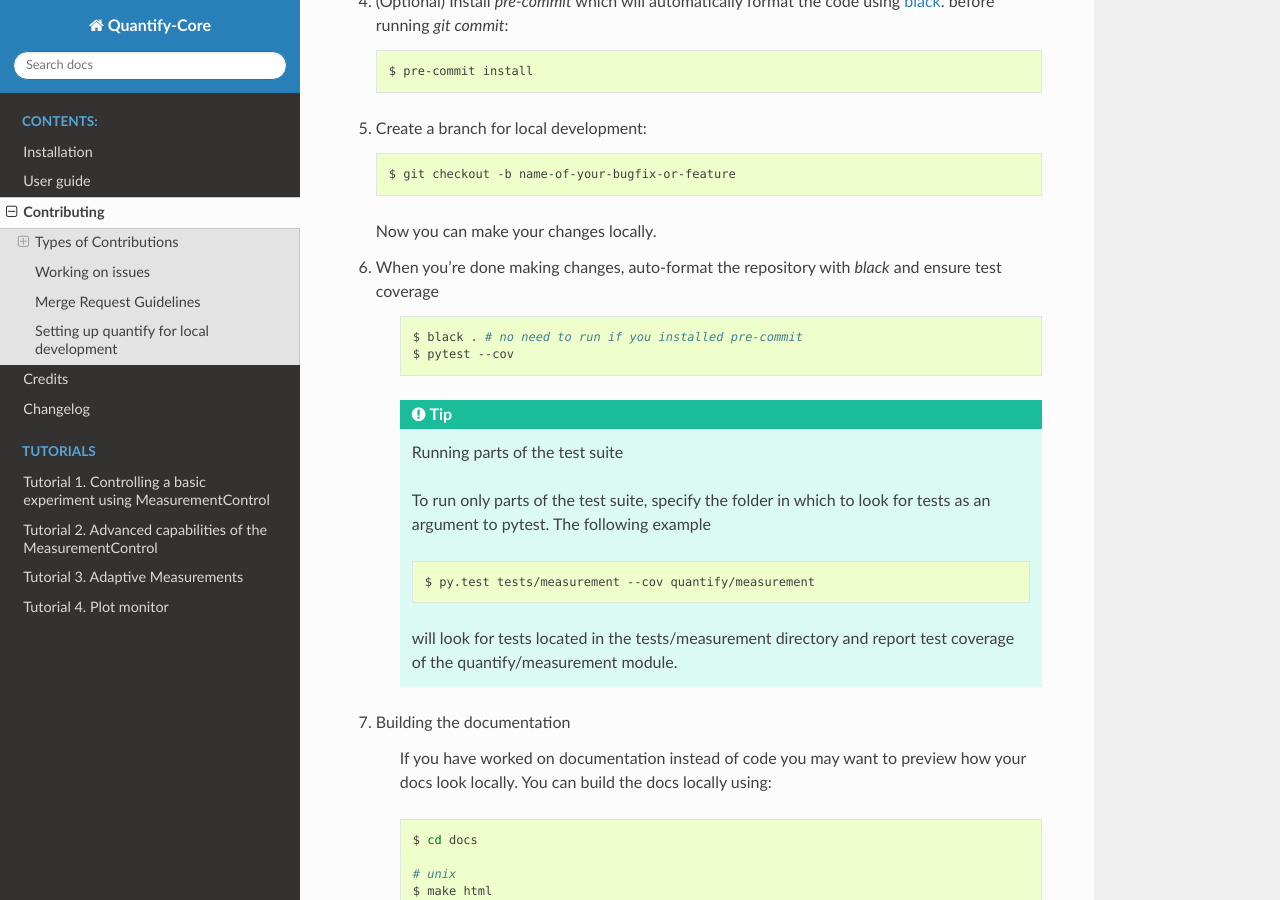
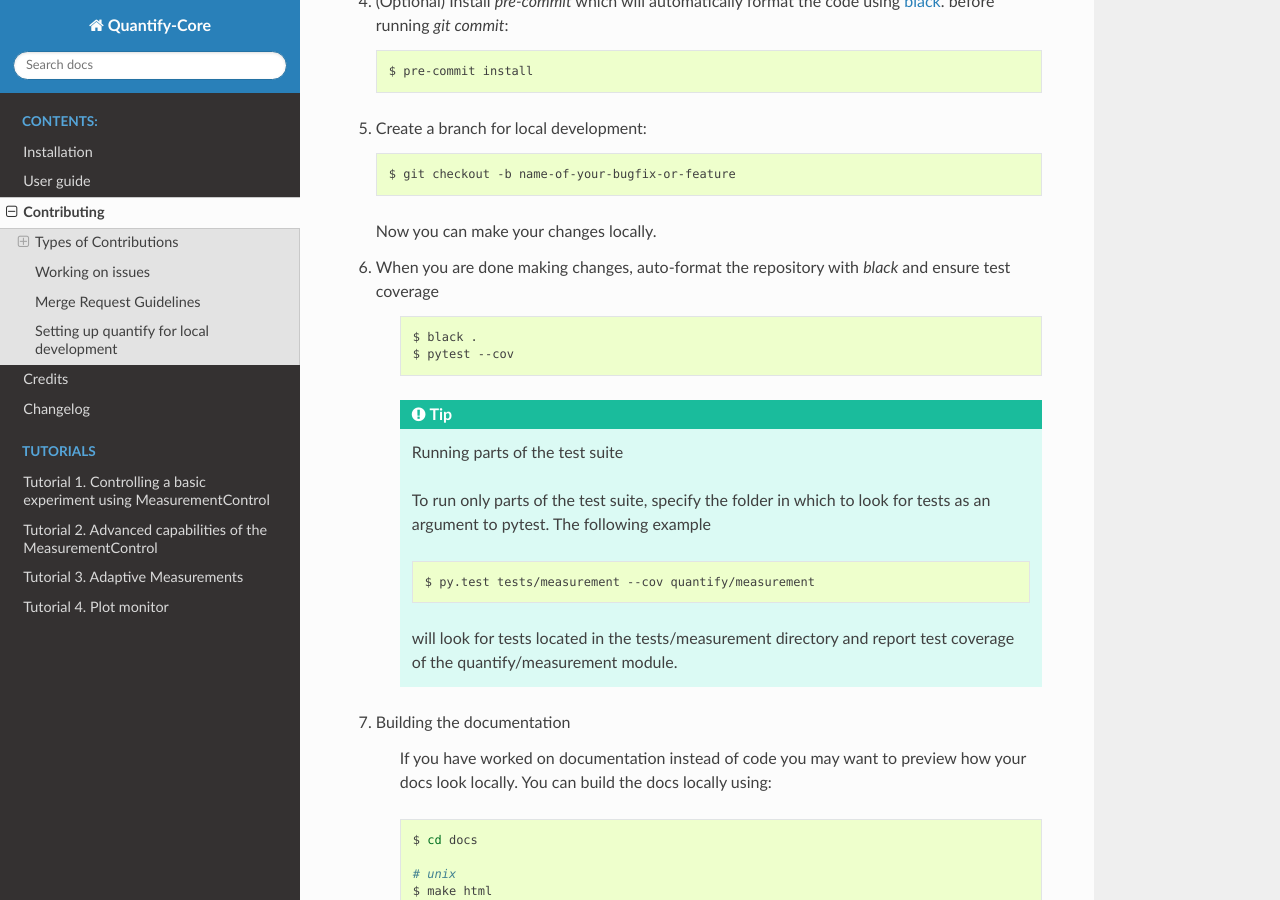
Before and after one commit to quantify-os/quantify-core, a Sphinx documentation site: the page built from docs/contributing.rst, in a window 1280 px wide and 900 px high, scrolled down 2508 px. Built offline with Sphinx 7.4.7 and the Read the Docs theme 2.0.0, drawn with Linux system fonts in a browser that asks for light colours; pages that are not in the unit, such as notebooks, are missing from menus.

Commit message:
address comments

```diff
--- a/CONTRIBUTING.rst
+++ b/CONTRIBUTING.rst
@@ -113,11 +113,11 @@ Ready to contribute? Here's how to set up `quantify` for local development.
 
    Now you can make your changes locally.
 
-#. When you're done making changes, auto-format the repository with `black` and ensure test coverage
+#. When you are done making changes, auto-format the repository with `black` and ensure test coverage
 
     .. code-block::
 
-        $ black . # no need to run if you installed pre-commit
+        $ black .
         $ pytest --cov
 
 
```
Also changed, not shown: docs/installation.rst (+16 -2 lines).
